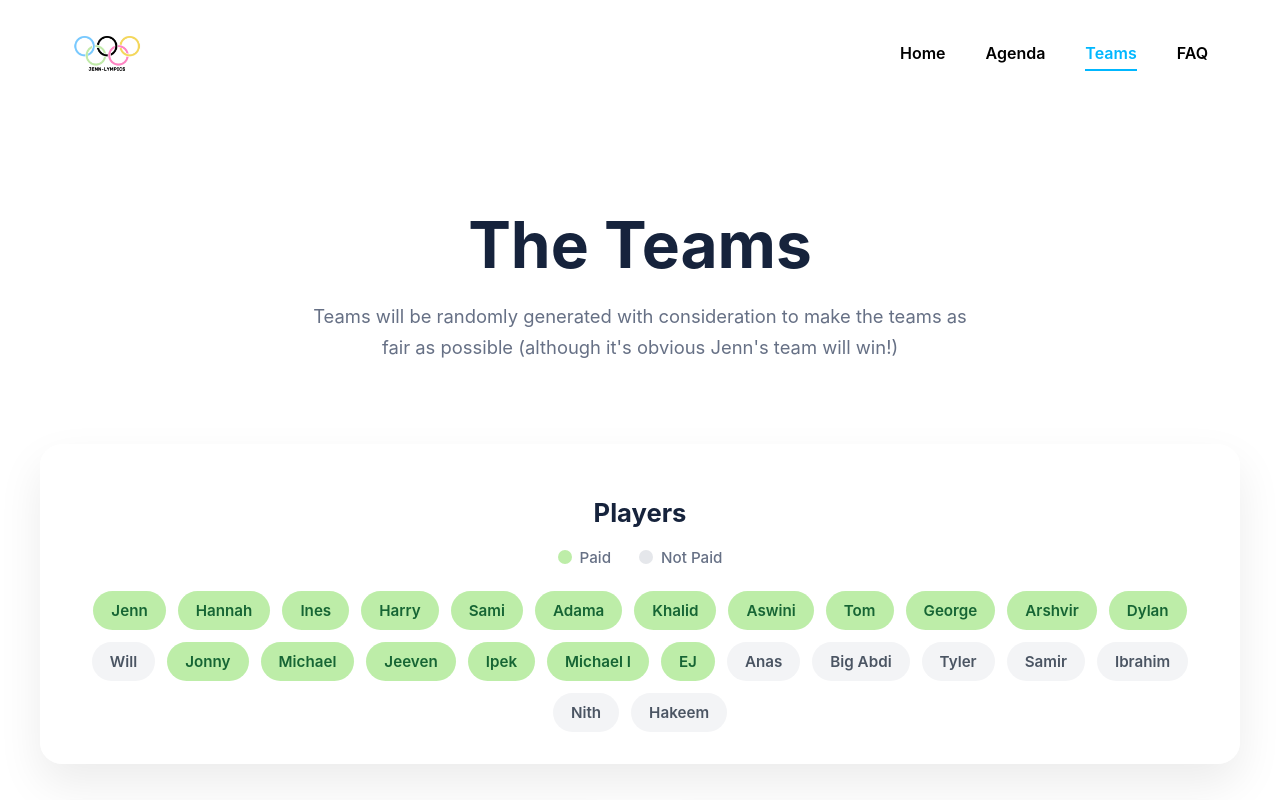
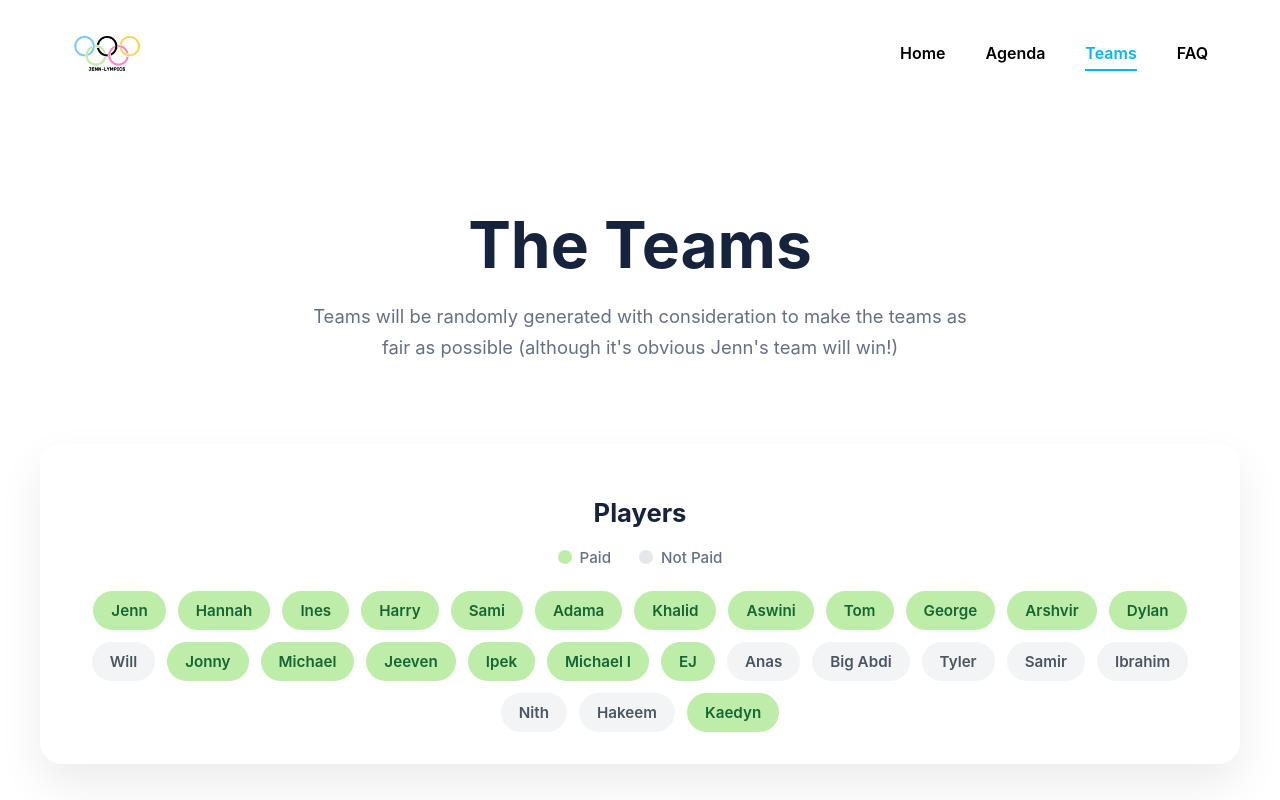
Before and after one commit to Jennipham/jenn-lympics, a React (Vite) app in the folder jenn-lympics-website/: page /teams in a window 1280 px wide. Shown: the top 800 px of the page. Built offline with nearby package versions, Linux system fonts and the light colour scheme.

Commit message:
Update players.ts

```diff
--- a/jenn-lympics-website/src/components/Teams/players.ts
+++ b/jenn-lympics-website/src/components/Teams/players.ts
@@ -25,4 +25,5 @@ export const players = [
         { name: "Ibrahim", paid: false },
         { name: "Nith", paid: false },
         { name: "Hakeem", paid: false },
+        { name: "Kaedyn", paid: true },
 ];
```
